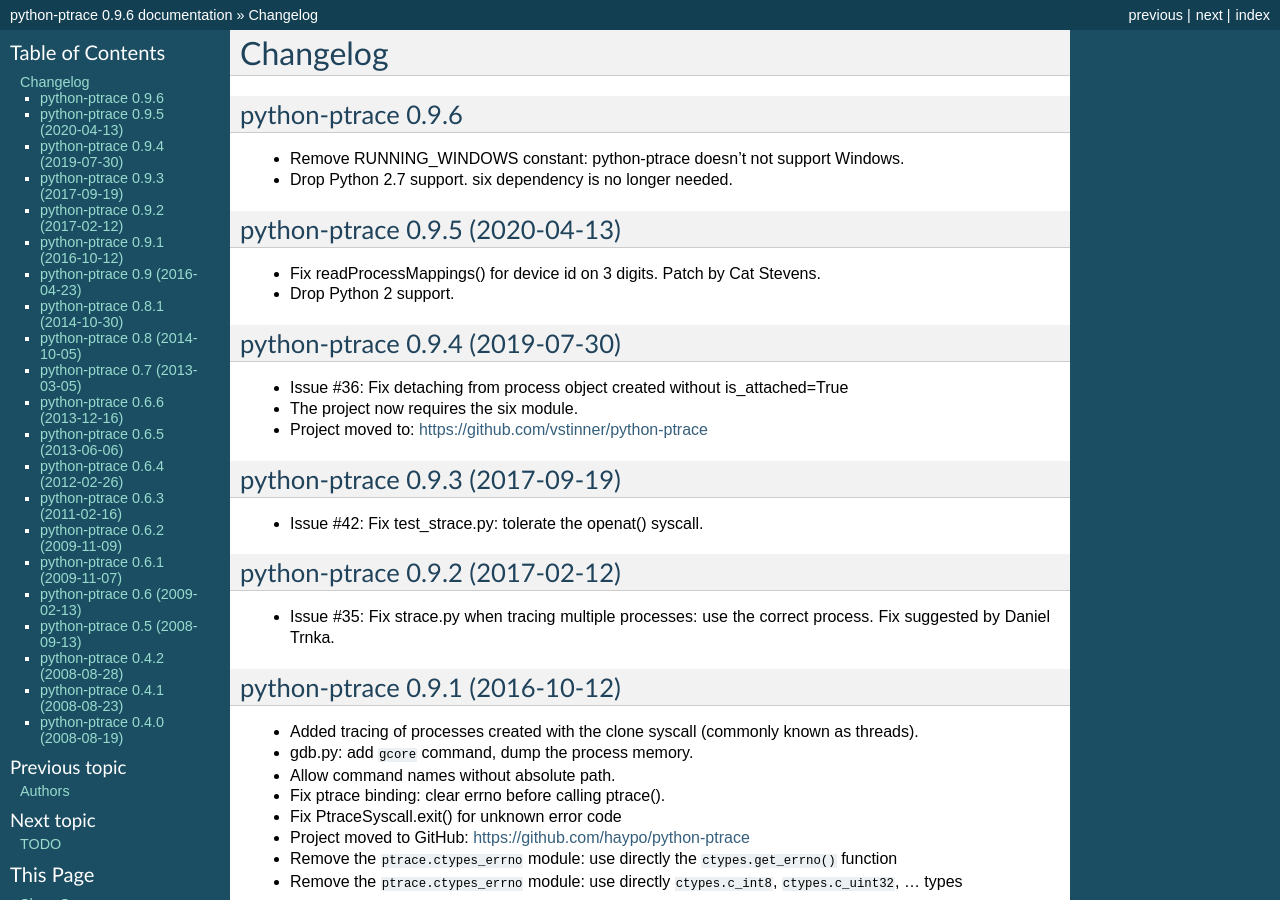
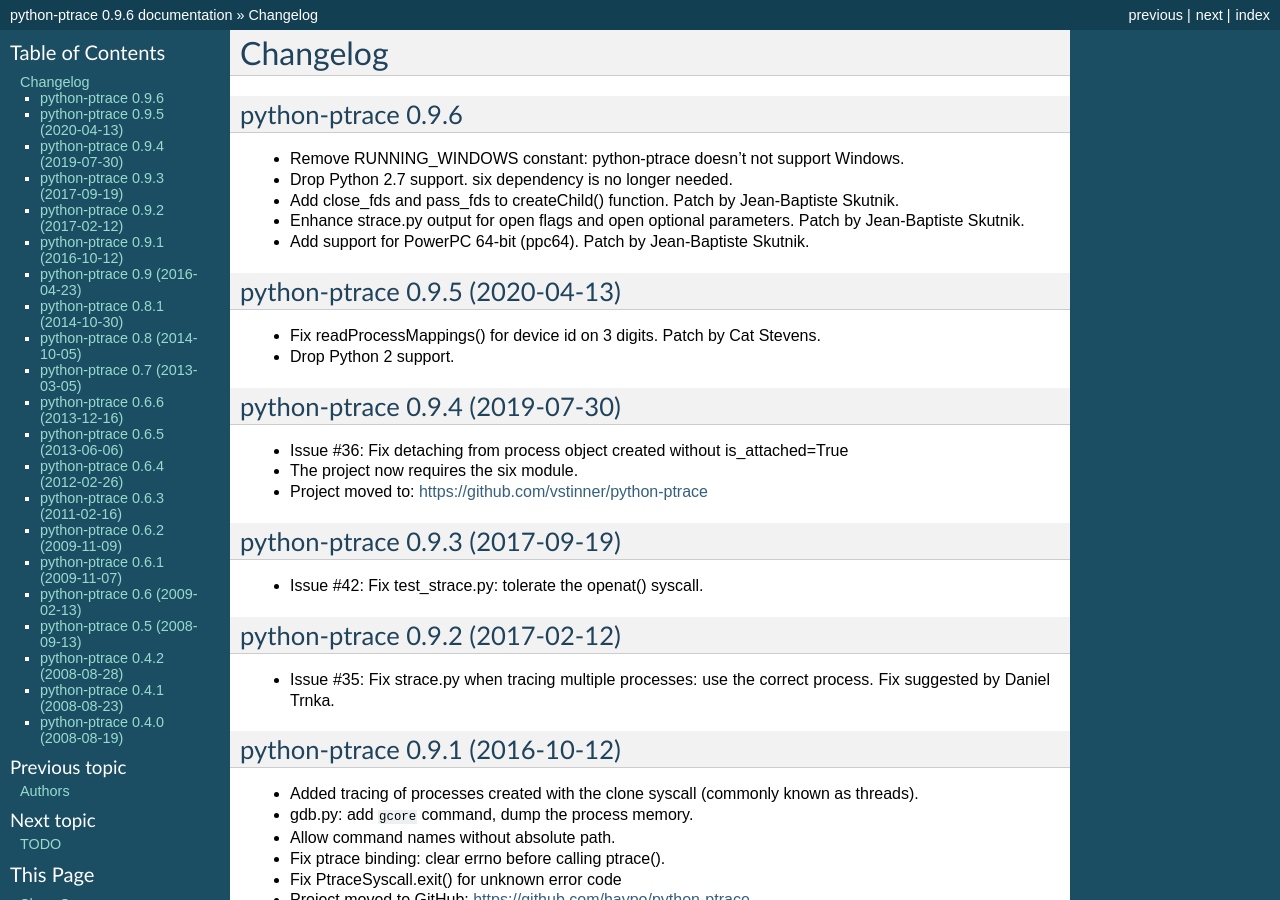
Before and after one commit to vstinner/python-ptrace, a Sphinx documentation site: the page built from doc/changelog.rst, in a window 1280 px wide and 900 px high. Built offline with Sphinx 7.4.7, drawn with Linux system fonts in a browser that asks for light colours.

Commit message:
Complete changelog

```diff
--- a/doc/changelog.rst
+++ b/doc/changelog.rst
@@ -8,6 +8,12 @@
 
 * Remove RUNNING_WINDOWS constant: python-ptrace doesn't not support Windows.
 * Drop Python 2.7 support. six dependency is no longer needed.
+* Add close_fds and pass_fds to createChild() function.
+  Patch by Jean-Baptiste Skutnik.
+* Enhance strace.py output for open flags and open optional parameters.
+  Patch by Jean-Baptiste Skutnik.
+* Add support for PowerPC 64-bit (ppc64).
+  Patch by Jean-Baptiste Skutnik.
 
 python-ptrace 0.9.5 (2020-04-13)
 --------------------------------
```
